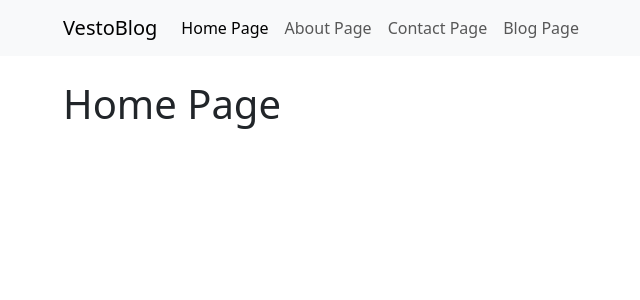
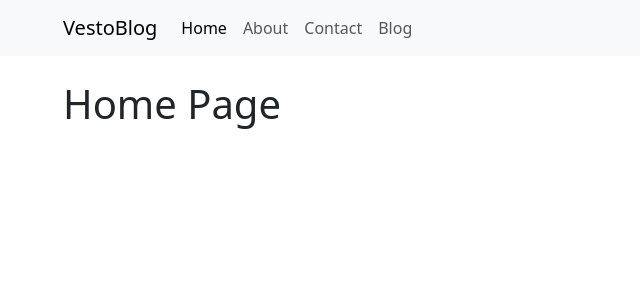
Before and after one commit to MichaelKazembe/VestoBlog, a React (Create React App) app in the folder client-side/: page / in a window 1280 px wide. Shown: the top 300 px of the page, without its empty margins (19-659 px from the left). Built offline with nearby package versions, Linux system fonts and the light colour scheme.

Commit message:
word 'page' removed from NavBar Links

```diff
--- a/client-side/src/components/common/Header.js
+++ b/client-side/src/components/common/Header.js
@@ -12,16 +12,16 @@ const NavBar = () => {
             <Navbar.Collapse id="basic-navbar-nav">
             <Nav className="me-auto">
                 <Nav.Link as={NavLink} to="/" exact ClassName={styles.navLink}>
-                Home Page
+                Home
                 </Nav.Link>
                 <Nav.Link as={NavLink} to="/about" ClassName={styles.navLink}>
-                About Page
+                About
                 </Nav.Link>
                 <Nav.Link as={NavLink} to="/contact" ClassName={styles.navLink}>
-                Contact Page
+                Contact
                 </Nav.Link>
                 <Nav.Link as={NavLink} to="/blog" ClassName={styles.navLink}>
-                Blog Page
+                Blog
                 </Nav.Link>
             </Nav>
             </Navbar.Collapse>
```
